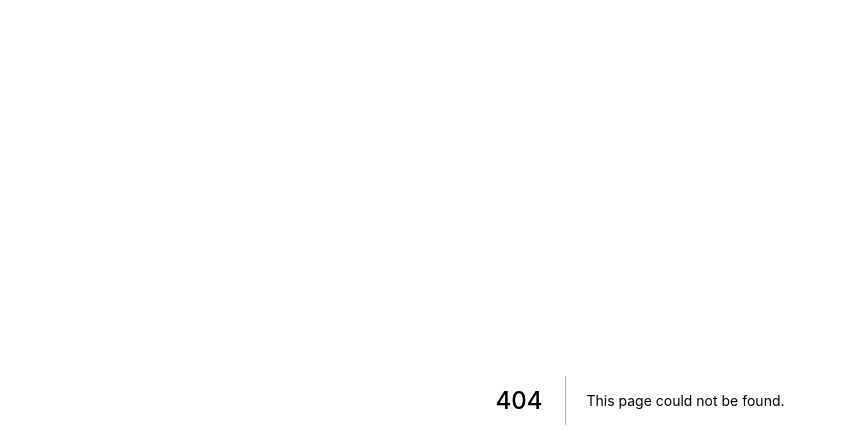
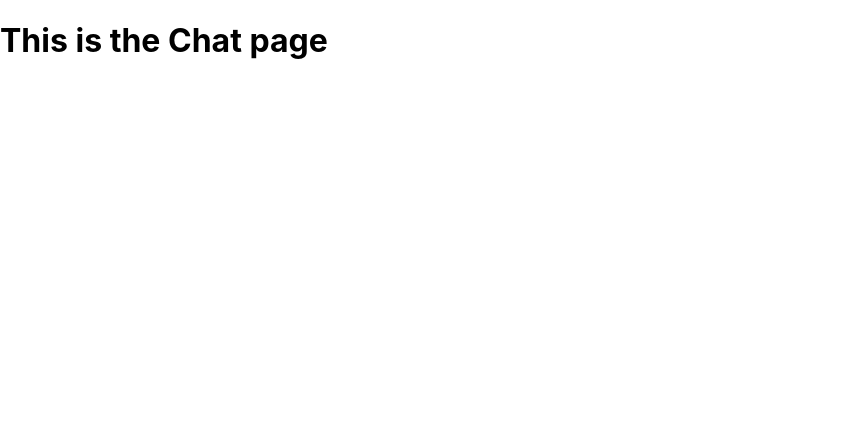
Before and after one commit to Mogakamo/whatsapp-clone, a Next.js app: page /chat in a window 1280 px wide. Before the commit this address had no page. Shown: the top 448 px of the page, without its empty margins (0-846 px from the left). Built offline with nearby package versions, Linux system fonts and the light colour scheme.

Commit message:
created the chat page

```diff
--- /dev/null
+++ b/pages/chat.js
@@ -0,0 +1,11 @@
+import React from 'react'
+
+const Chat = () => {
+  return (
+    <div>
+        <h1>This is the Chat page</h1>
+    </div>
+  )
+}
+
+export default Chat
```
